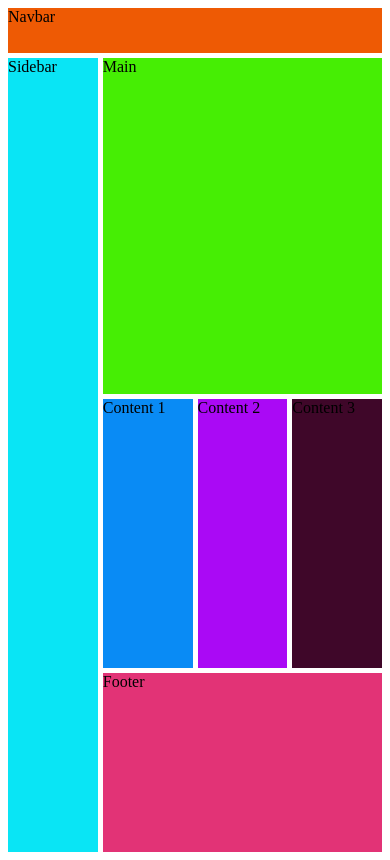
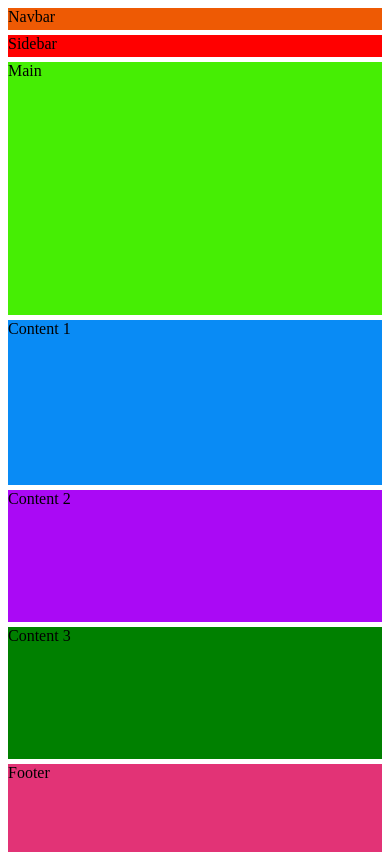
Before and after one commit to itsnuel/gridlayout, a plain HTML site: page index.html in a window 390 px wide. Drawn offline with Linux system fonts and the light colour scheme.

Commit message:
first commit

```diff
--- a/style.css
+++ b/style.css
@@ -39,3 +39,26 @@ footer{
     background-color: #e23376;
     grid-area: footer;
 }
+
+@media(max-width:576px){
+    .container{
+        grid-template-columns: 1fr;
+        grid-template-rows: 0.2fr 0.2fr 2.3fr 1.5fr 1.2fr 1.2fr 0.8fr;
+        grid-template-areas:
+                'nav'
+                'sidebar'
+                'main'
+                'content1'
+                'content2'
+                'content3'
+                'footer'
+        ;
+    }
+    #sidebar{
+        background-color: red;
+    }
+    #content3{
+        background-color:green ;
+    }
+
+}
```
Also changed, not shown: index.html (+1 -1 lines), images/dul.png (added).
